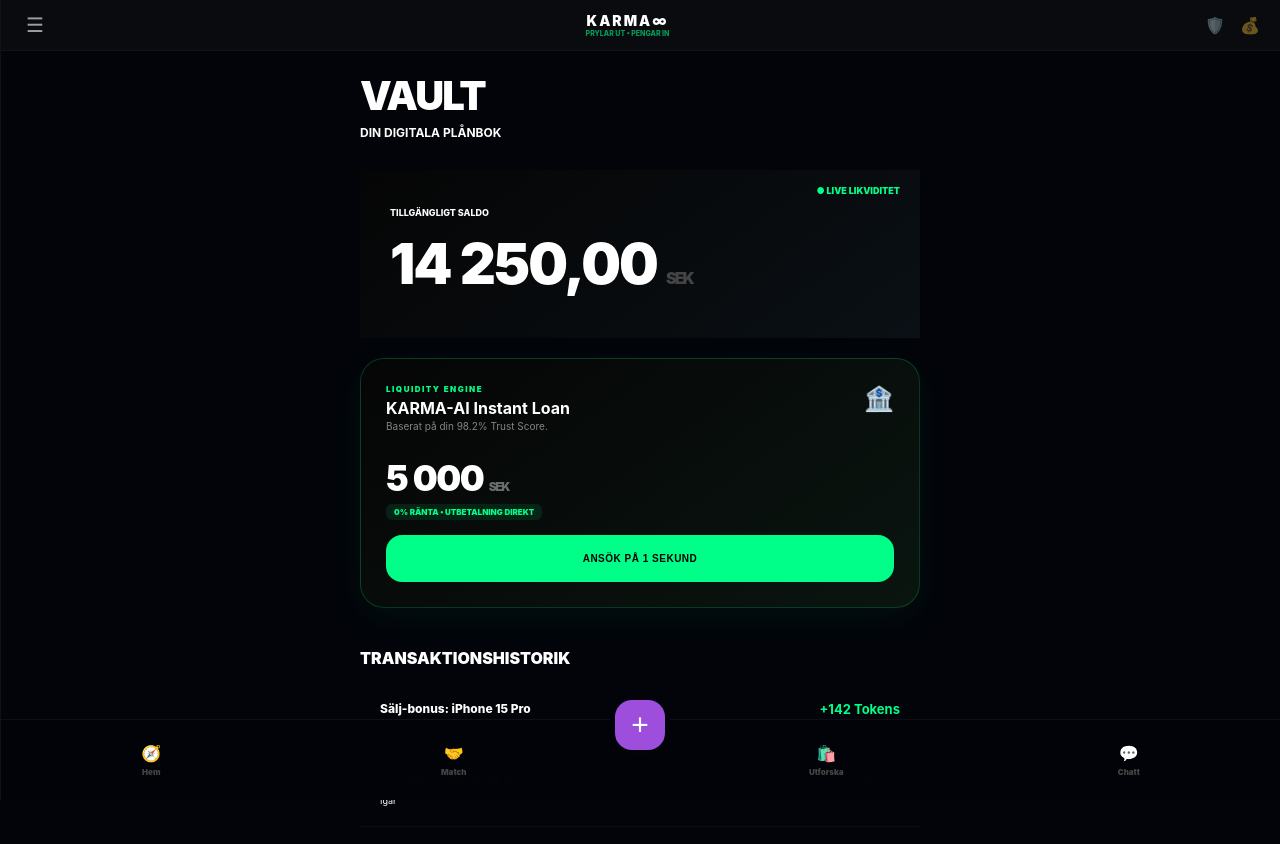
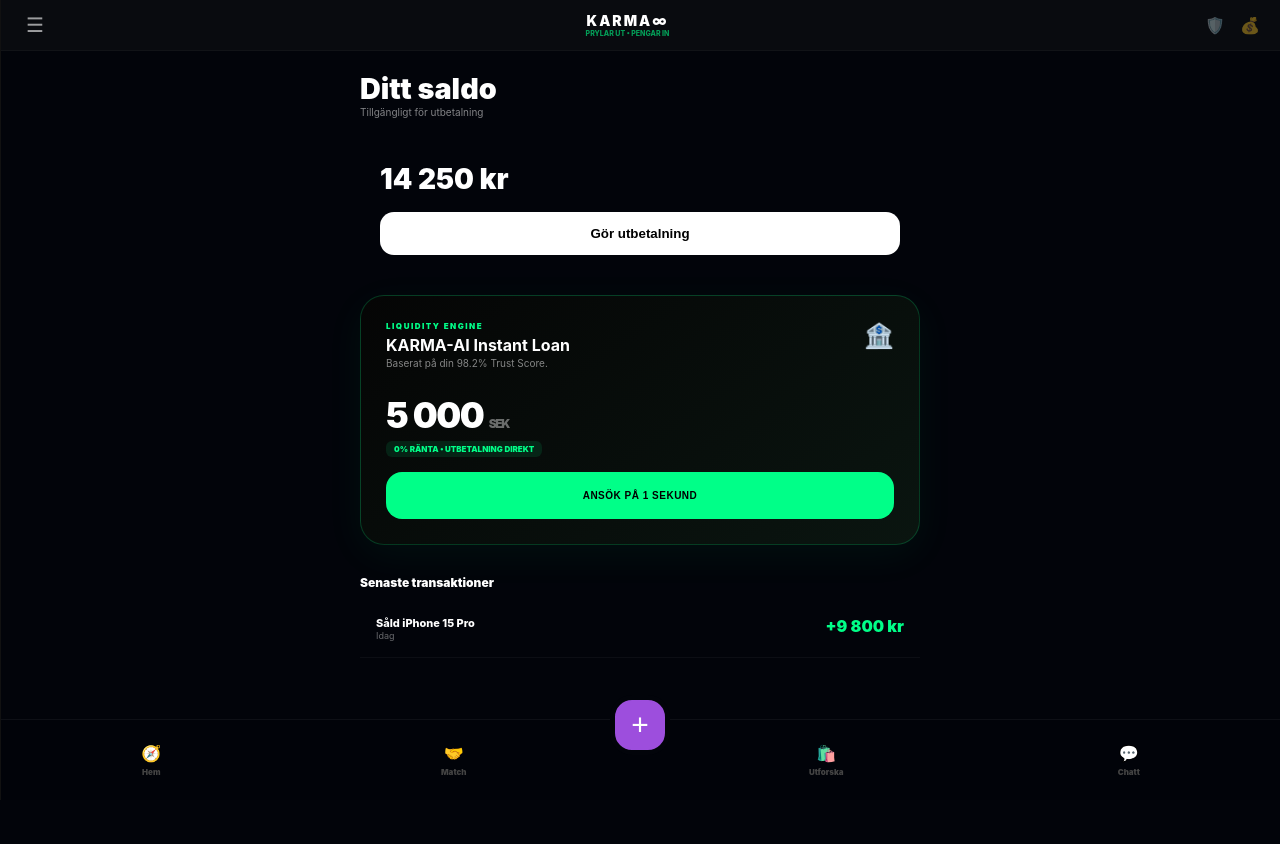
Before and after one commit to gascheckking/marketbeg-appGem, a Next.js app: page /wallet in a window 1280 px wide. Shown: the top 844 px of the page. Built offline with nearby package versions, Linux system fonts and the light colour scheme.

Commit message:
Update page.tsx

```diff
--- a/app/wallet/page.tsx
+++ b/app/wallet/page.tsx
@@ -1,45 +1,69 @@
-// // app/wallet/page.tsx
 "use client";
-import React, { useEffect, useState } from 'react';
+import React, { useEffect, useState } from "react";
 import BegLoan from "@/components/BegLoan";
 
 export default function Wallet() {
   const [mounted, setMounted] = useState(false);
   useEffect(() => setMounted(true), []);
-
   if (!mounted) return null;
 
   return (
-    <div className="page-wrapper" style={{ maxWidth: '900px', margin: '0 auto', padding: '20px' }}>
-      <header style={{ marginBottom: '30px' }}>
-        <h1 style={{ fontSize: '2.5rem', fontWeight: 900, letterSpacing: '-2px', margin: 0 }}>VAULT</h1>
-        <p className="muted" style={{ fontSize: '12px', fontWeight: 700, marginTop: '5px' }}>DIN DIGITALA PLÅNBOK</p>
+    <div className="page-wrapper" style={{ padding: 20 }}>
+      <header style={{ marginBottom: 24 }}>
+        <h1 style={{ margin: 0, fontSize: "1.8rem", fontWeight: 900 }}>
+          Ditt saldo
+        </h1>
+        <div style={{ fontSize: 10, opacity: 0.5 }}>
+          Tillgängligt för utbetalning
+        </div>
       </header>
 
-      <div className="glass-card" style={{ padding: '30px', position: 'relative', background: 'linear-gradient(145deg, #050505 0%, #0a1015 100%)' }}>
-        <div style={{ position: 'absolute', top: '15px', right: '20px', color: 'var(--neon-mint)', fontWeight: 900, fontSize: '9px' }}>● LIVE LIKVIDITET</div>
-        <small className="muted" style={{ fontWeight: 800, fontSize: '9px' }}>TILLGÄNGLIGT SALDO</small>
-        <div style={{ fontSize: '3.5rem', fontWeight: 900, margin: '10px 0', letterSpacing: '-2px' }}>
-          14 250,00 <span style={{fontSize: '1rem', color: '#444'}}>SEK</span>
+      <div className="glass-card" style={{ padding: 20, marginBottom: 20 }}>
+        <div style={{ fontSize: 28, fontWeight: 900 }}>
+          14 250 kr
         </div>
+        <button style={{
+          marginTop: 16,
+          width: "100%",
+          background: "#fff",
+          color: "#000",
+          border: "none",
+          padding: "14px",
+          borderRadius: 14,
+          fontWeight: 900
+        }}>
+          Gör utbetalning
+        </button>
       </div>
 
       <BegLoan price={5000} />
 
-      <div style={{ marginTop: '40px' }}>
-        <h3 style={{ marginBottom: '15px', fontWeight: 900, fontSize: '1rem' }}>TRANSAKTIONSHISTORIK</h3>
-        <div className="glass-card" style={{ padding: '0' }}>
+      <section style={{ marginTop: 30 }}>
+        <h3 style={{ fontSize: 12, fontWeight: 900, marginBottom: 10 }}>
+          Senaste transaktioner
+        </h3>
+
+        <div className="glass-card">
           {[
-            { label: "Sälj-bonus: iPhone 15 Pro", amount: "+142 Tokens", date: "Idag" },
-            { label: "Cashback: MacBook M3", amount: "+450 Tokens", date: "Igår" }
-          ].map((item, i) => (
-            <div key={i} style={{ display: 'flex', justifyContent: 'space-between', padding: '18px 20px', borderBottom: '1px solid rgba(255,255,255,0.03)' }}>
-              <div><div style={{ fontWeight: 800, fontSize: '12px' }}>{item.label}</div><small className="muted" style={{ fontSize: '9px' }}>{item.date}</small></div>
-              <strong style={{ color: 'var(--neon-mint)', fontSize: '13px' }}>{item.amount}</strong>
+            { label: "Såld iPhone 15 Pro", amount: "+9 800 kr", date: "Idag" }
+          ].map((t, i) => (
+            <div key={i} style={{
+              display: "flex",
+              justifyContent: "space-between",
+              padding: 16,
+              borderBottom: "1px solid rgba(255,255,255,0.04)"
+            }}>
+              <div>
+                <div style={{ fontWeight: 800, fontSize: 11 }}>{t.label}</div>
+                <div style={{ fontSize: 9, opacity: 0.4 }}>{t.date}</div>
+              </div>
+              <div style={{ fontWeight: 900, color: "var(--neon-mint)" }}>
+                {t.amount}
+              </div>
             </div>
           ))}
         </div>
-      </div>
+      </section>
     </div>
   );
 }
```
